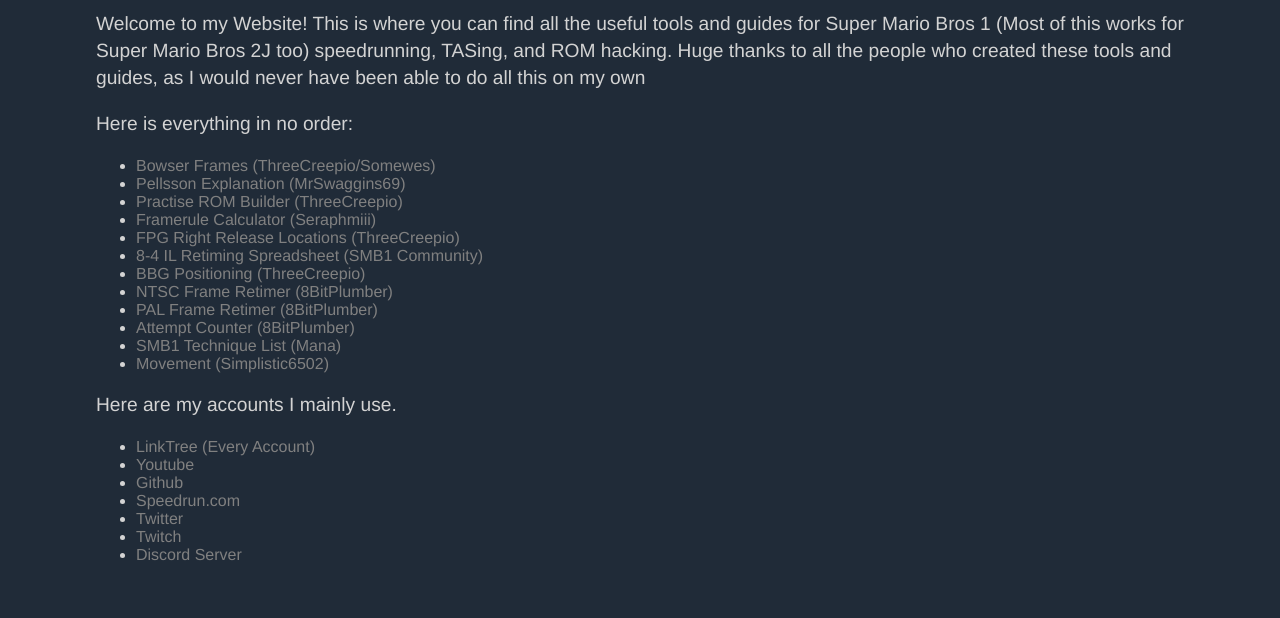
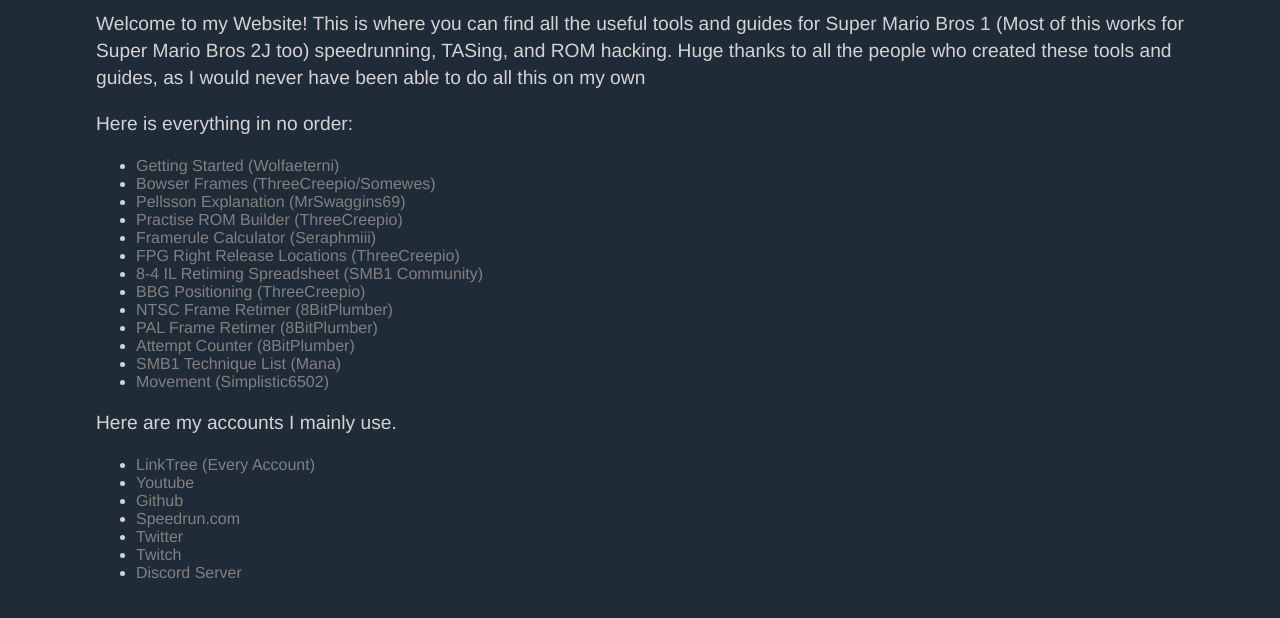
Before and after one commit to 8BitPlumber/8BitPlumber.github.io, a plain HTML site: page index.html in a window 1280 px wide. Shown: the part 126-744 px from the top of the page. Drawn offline with Linux system fonts and the light colour scheme.

Commit message:
Update index.html

```diff
--- a/index.html
+++ b/index.html
@@ -20,6 +20,7 @@
 		Huge thanks to all the people who created these tools and guides, as I would never have been able to do all this on my own</p>
 		<p>Here is everything in no order:</p>
 			<ul>
+			<li><a href="./getting_started.html">Getting Started (Wolfaeterni)</a></li>
 			<li><a href="./bowser_frames.html">Bowser Frames (ThreeCreepio/Somewes)</a></li>
 			<li><a href="https://rentry.org/smbpellsson">Pellsson Explanation (MrSwaggins69)</a></li>
 			<li><a href="https://3.creep.io/smb1/practiserom/">Practise ROM Builder (ThreeCreepio)</a></li>
```
